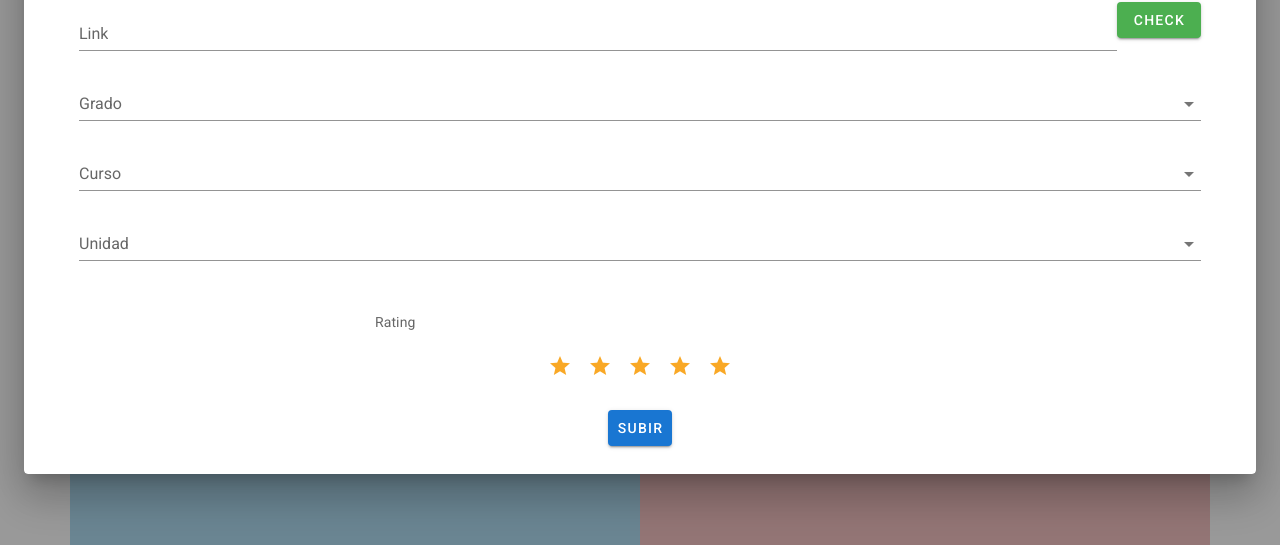
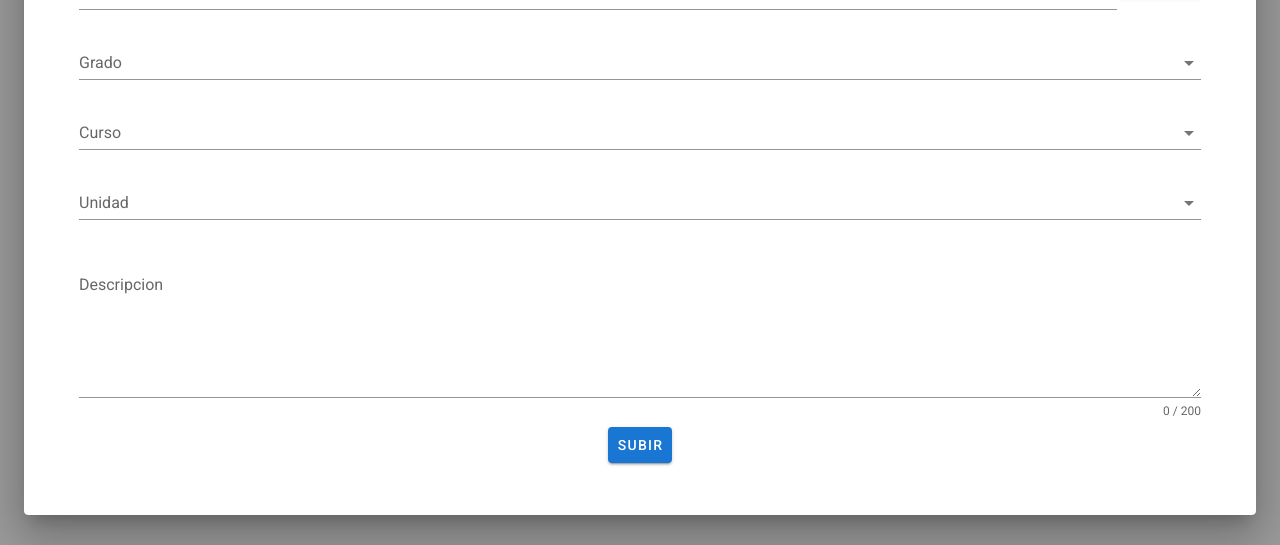
Before and after one commit to cs2901-2020-1/educhay-client, a Nuxt app: page /upload in a window 1280 px wide. Both pictures are taken after a click on the button "YOUTUBE". Shown: the part 226-771 px from the top of the page. Built offline with nearby package versions, Linux system fonts and the light colour scheme; no server answers.

Commit message:
clasejueves

```diff
--- a/pages/upload.vue
+++ b/pages/upload.vue
@@ -5,10 +5,16 @@
       authorize and load
     </button>
     <button @click="execute()">execute</button> -->
-      <v-col xs="12" sm="12" md="6" class="localVid">
-        <v-row justify="center" align="center" class="min-vh-100">
+      <v-col xs="12" sm="12" md="6">
+        <v-row justify="center" align="center">
+          <h1>
+            Subir archivo de video
+          </h1>
+        </v-row>
+        <v-row justify="center" align="center">
           <v-dialog v-model="showUpload" persistent class="modal">
             <template v-slot:activator="{ on, attrs }">
+              <div class="localVid">
                 <v-btn
                   color="rgb(25, 84, 140)"
                   large
@@ -19,12 +25,13 @@
                 >
                   <v-icon>mdi-television</v-icon>
                 </v-btn>
+              </div>
             </template>
             <v-card>
               <v-card-title>
                 <span class="headline">Subir video local</span>
                 <v-spacer />
-                <v-icon @click="showUpload = false">mdi-window-close</v-icon>
+                <v-icon @click="borrarModal">mdi-window-close</v-icon>
               </v-card-title>
               <v-card-text>
                 <v-container>
@@ -93,19 +100,15 @@
                       </v-file-input>
                       <v-card-text>
                         <v-row justify="center" align="center">
-                          <v-col md="6">
-                            <v-subheader class="pl-0">Rating</v-subheader>
-                            <v-rating
-                              v-model="form.rating"
-                              justify="center"
-                              align="center"
-                              color="yellow darken-3"
-                              background-color="grey darken-1"
-                              empty-icon="$ratingFull"
-                              half-increments
-                              hover
-                            ></v-rating>
-                          </v-col>
+                          <v-textarea
+                            v-model="form.description"
+                            label="Descripcion"
+                            counter
+                            maxlength="200"
+                            full-width
+                            single-line
+                          >
+                          </v-textarea>
                         </v-row>
                       </v-card-text>
                     </v-col>
@@ -125,7 +128,7 @@
                           class="mt-3"
                         ></v-progress-linear>
                       </v-row>
-                      <v-row v-if="message">
+                      <v-row v-if="message" align="center" justify="center">
                         <v-alert v-if="message === 'correcto'" type="success">
                           Success
                         </v-alert>
@@ -144,19 +147,26 @@
           </v-dialog>
         </v-row>
       </v-col>
-      <v-col xs="12" sm="12" md="6" class="youtubeVid">
-        <v-row justify="center" align="center" class="min-vh-100">
+      <v-col xs="12" sm="12" md="6">
+        <v-row justify="center" align="center">
+          <h1>
+            Subir video de Youtube
+          </h1>
+        </v-row>
+        <v-row justify="center" align="center">
           <v-dialog v-model="showModal" persistent class="modal">
             <template v-slot:activator="{ on, attrs }">
+              <div class="youtubeVid">
                 <v-btn color="error" dark v-bind="attrs" v-on="on">
                   youtube
                 </v-btn>
+              </div>
             </template>
             <v-card>
               <v-card-title>
                 <span class="headline">Subir video de YouTube</span>
                 <v-spacer />
-                <v-icon @click="showModal = false">mdi-window-close</v-icon>
+                <v-icon @click="borrarModal">mdi-window-close</v-icon>
               </v-card-title>
               <v-card-text>
                 <v-container class="pr-6 pl-6">
@@ -210,29 +220,34 @@
                         ></v-select>
                       </v-row>
                       <v-row>
-                        <v-card-text>
-                          <v-row justify="center" align="center">
-                            <v-col md="6">
-                              <v-subheader class="pl-0">Rating</v-subheader>
-                              <v-rating
-                                v-model="form.rating"
-                                justify="center"
-                                align="center"
-                                color="yellow darken-3"
-                                background-color="grey darken-1"
-                                empty-icon="$ratingFull"
-                                half-increments
-                                hover
-                              ></v-rating>
-                            </v-col>
-                          </v-row>
-                        </v-card-text>
+                        <v-textarea
+                          v-model="form.description"
+                          label="Descripcion"
+                          counter
+                          maxlength="200"
+                          full-width
+                          single-line
+                        >
+                        </v-textarea>
                       </v-row>
                     </v-col>
                   </v-row>
                   <v-row justify="center" align="center">
+                    <v-card-actions>
+                      <v-btn color="primary" @click="uploadVideo">
+                        Subir
+                      </v-btn>
+                    </v-card-actions>
+                    <v-progress-linear
+                      v-show="progress"
+                      indeterminate
+                      color="cyan"
+                      class="mt-3"
+                    ></v-progress-linear>
+                  </v-row>
+                  <v-row justify="center" align="center">
                     <v-col md="4">
-                      <v-row v-if="message">
+                      <v-row v-if="message" justify="center" align="center">
                         <v-alert v-if="message === 'correcto'" type="success">
                           Success
                         </v-alert>
@@ -242,19 +257,6 @@
                         >
                           Error
                         </v-alert>
-                      </v-row>
-                      <v-row justify="center" align="center">
-                        <v-card-actions>
-                          <v-btn color="primary" @click="uploadVideo"
-                            >Subir</v-btn
-                          >
-                        </v-card-actions>
-                        <v-progress-linear
-                          v-show="progress"
-                          indeterminate
-                          color="cyan"
-                          class="mt-3"
-                        ></v-progress-linear>
                       </v-row>
                     </v-col>
                   </v-row>
@@ -291,7 +293,7 @@
           curso: '',
           link: '',
           title: '',
-          rating: 5
+          description: ''
         },
         apiKey: 'AIzaSyAMZy4Hg0tcdVkisz6o_BVwJLFWyuM4V_I',
         message: null,
@@ -373,7 +375,7 @@
         console.log(this.$auth.user)
         await this.$axios
           .$post(url, {
-            creador_email: 'profe@utec.edu.pe',
+            creador_email: this.$auth.user.email,
             _curso: this.form.curso,
             _grado: this.form.grado,
             _unidad: this.form.unidad,
@@ -389,6 +391,7 @@
           })
           .catch((e) => {
             console.log('error')
+            this.progress = false
             this.message = 'incorrecto'
           })
       },
@@ -396,7 +399,7 @@
         const url = '/videos/POST'
         this.progress = true
         const json = {
-          creador_email: 'profe@utec.edu.pe',
+          creador_email: this.$auth.user.email,
           _curso: this.form.curso,
           _grado: this.form.grado,
           _unidad: this.form.unidad,
@@ -417,8 +420,20 @@
           })
           .catch((e) => {
             console.log(e)
+            this.progress = false
             this.message = 'incorrecto'
           })
+      },
+      borrarModal() {
+        this.showModal = false
+        this.form.grado = ''
+        this.form.unidad = ''
+        this.form.curso = ''
+        this.form.link = ''
+        this.form.title = ''
+        this.showUpload = false
+        this.message = ''
+        this.progress = false
       },
       async checkId() {
         //  const apiKey = 'key=' + this.data.apiKey
@@ -508,13 +523,23 @@
 
   .localVid {
     background-color: rgb(167, 218, 241);
+    height: 30vh;
+    width: 30vh;
+    display: flex;
+    align-items: center;
+    justify-content: center;
   }
 
   .youtubeVid {
     background-color: rgb(243, 188, 188);
+    height: 30vh;
+    width: 30vh;
+    display: flex;
+    align-items: center;
+    justify-content: center;
   }
   .modal {
-    height: 60vh;
-    width: 60vw;
+    height: 40vh;
+    width: 40vw;
   }
 </style>
```
Lines whose indentation alone changed are shown as unchanged.
